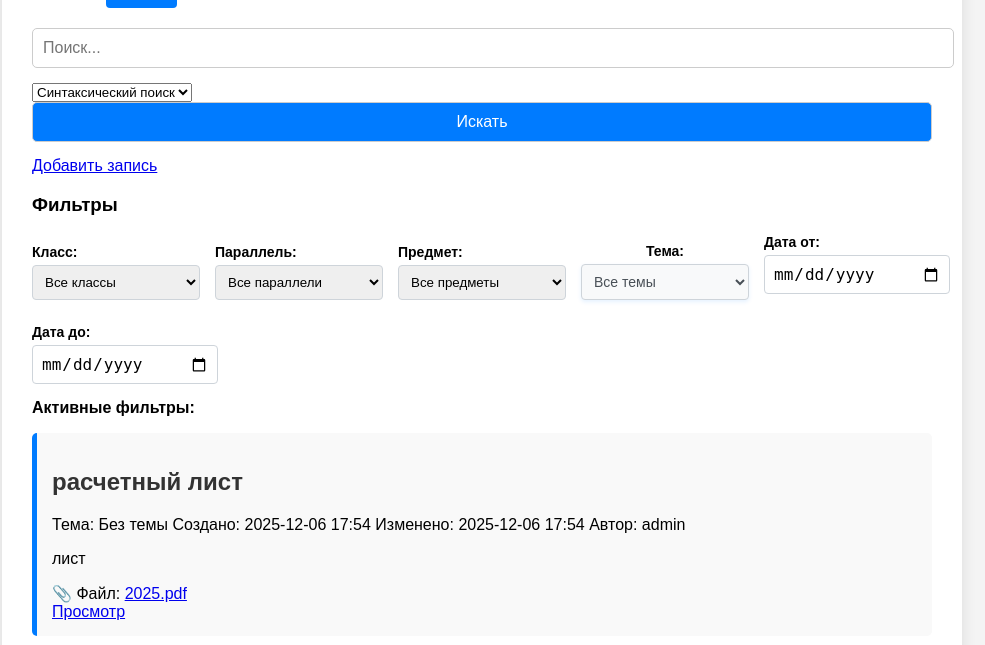
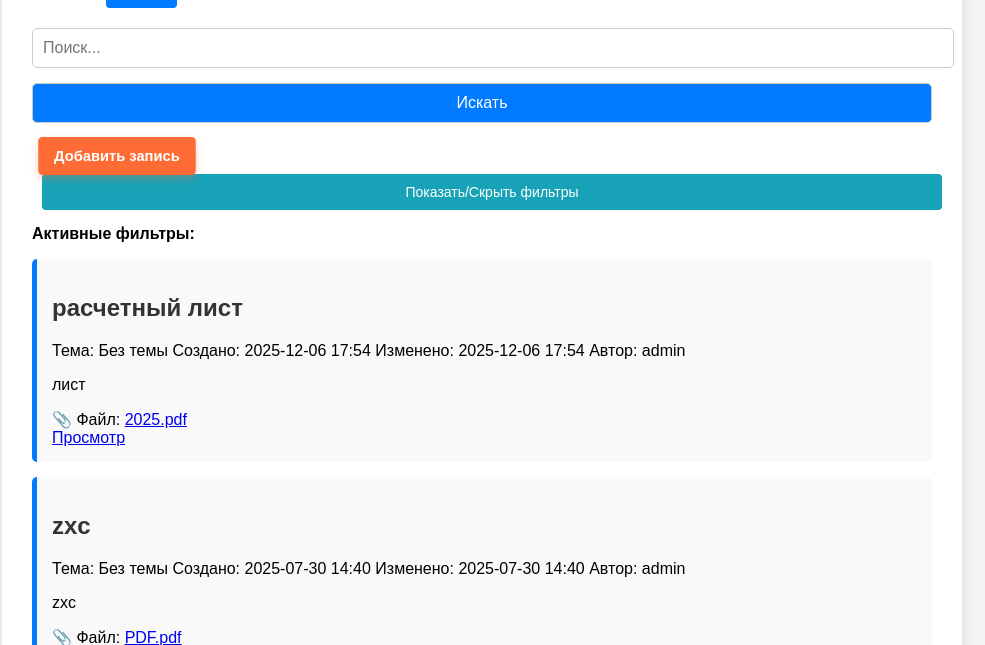
Before and after one commit to os-leap/VKR, a Flask app: page / in a window 1280 px wide. Shown: the part 174-819 px from the top of the page, without its empty margins (158-1143 px from the left). Run offline with Flask 3, Linux system fonts and the light colour scheme; the visitor is signed in with stand-in values (Sample User, id 1).

Commit message:
**Улучшена визуальная доступность и функциональность главной страницы**
- Обновлен `templates/index.html`: добавлена заметная кнопка "Добавить запись" с классом `prominent`, убрана кнопка семантического поиска, добавлена кнопка переключения отображения фильтров
- Обновлен `static/style.css`: добавлены стили для `btn-add.prominent` (яркая оранжевая кнопка), `toggle-filters-btn`, `advanced-filter-panel.hidden` для скрытия/показа панели фильтров
- Обновлен `app.py`: реализована автоматическая смена типа поиска на семантический при отсутствии результатов синтаксического поиска в методе `search_entry_get`

```diff
--- a/app.py
+++ b/app.py
@@ -769,12 +769,14 @@ def search_entry_get():
     # Загружаем данные (это также инициализирует систему семантического поиска)
     data = load_data()
 
+    results = []
+
+    # Сначала выполняем синтаксический поиск
     if search_type == "semantic":
         # Используем семантический поиск
         results = perform_integrated_search(query, search_type="semantic", top_k=20)
     else:
         # Используем синтаксический поиск
-        results = []
         for entry in data:
             # Фильтруем по теме, если выбрана конкретная тема
             if selected_topic != "Все темы" and selected_topic:
@@ -787,6 +789,10 @@ def search_entry_get():
 
             if search_in_title or search_in_content:
                 results.append(entry)
+
+    # Если синтаксический поиск не дал результатов, выполняем семантический поиск
+    if not results and search_type == "syntax":
+        results = perform_integrated_search(query, search_type="semantic", top_k=20)
 
     # Получаем статистику по темам
     topic_stats = filter_manager.get_topic_statistics()
--- a/static/style.css
+++ b/static/style.css
@@ -645,3 +645,48 @@ li {
     outline: 0;
     box-shadow: 0 0 0 0.25rem rgba(13,110,253,.25);
 }
+
+.btn-add {
+  display: inline-block;
+  padding: 10px 15px;
+  background-color: #28a745;
+  color: white;
+  text-decoration: none;
+  border-radius: 4px;
+  margin-left: 10px;
+  font-size: 14px;
+  transition: background-color 0.3s ease;
+}
+
+.btn-add.prominent {
+  background-color: #ff6b35;
+  font-weight: bold;
+  box-shadow: 0 4px 8px rgba(255, 107, 53, 0.3);
+  transform: scale(1.05);
+}
+
+.btn-add.prominent:hover {
+  background-color: #e55a2a;
+  transform: scale(1.1);
+}
+
+.toggle-filters-btn {
+  display: inline-block;
+  padding: 10px 15px;
+  background-color: #17a2b8;
+  color: white;
+  border: none;
+  border-radius: 4px;
+  cursor: pointer;
+  font-size: 14px;
+  margin-left: 10px;
+  transition: background-color 0.3s ease;
+}
+
+.toggle-filters-btn:hover {
+  background-color: #138496;
+}
+
+.advanced-filter-panel.hidden {
+  display: none;
+}
--- a/templates/index.html
+++ b/templates/index.html
@@ -41,17 +41,14 @@
         <input type="hidden" name="class" value="{{ selected_class }}">
         <input type="hidden" name="parallel" value="{{ selected_parallel }}">
         <input type="hidden" name="subject" value="{{ selected_subject }}">
-        <select name="search_type" class="search-type-select">
-          <option value="syntax" {% if search_type == 'syntax' or not search_type %}selected{% endif %}>Синтаксический поиск</option>
-          <option value="semantic" {% if search_type == 'semantic' %}selected{% endif %}>Семантический поиск</option>
-        </select>
         <button type="submit">Искать</button>
       </form>
-      <a href="{{ url_for('add_entry') }}" class="btn-add">Добавить запись</a>
+      <a href="{{ url_for('add_entry') }}" class="btn-add prominent">Добавить запись</a>
+      <button type="button" class="toggle-filters-btn" onclick="toggleFilters()">Показать/Скрыть фильтры</button>
     </div>
 
     <!-- Панель расширенной фильтрации -->
-    <div class="advanced-filter-panel">
+    <div class="advanced-filter-panel hidden" id="advancedFilterPanel">
       <h3>Фильтры</h3>
       <form method="GET" action="{{ url_for('index') }}">
         <div class="filter-grid">
@@ -228,6 +225,11 @@
         }
       });
     });
+
+    function toggleFilters() {
+      const filterPanel = document.getElementById('advancedFilterPanel');
+      filterPanel.classList.toggle('hidden');
+    }
   </script>
 </body>
 </html>
```
Also changed, not shown: 1 other file.
